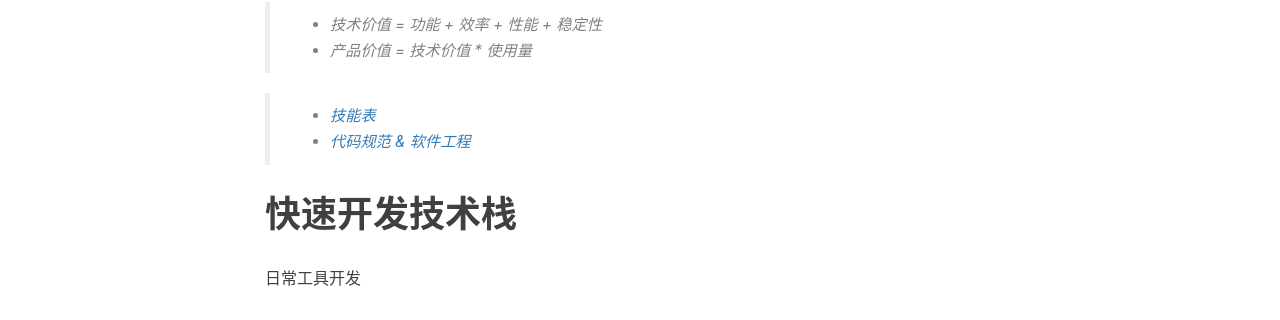
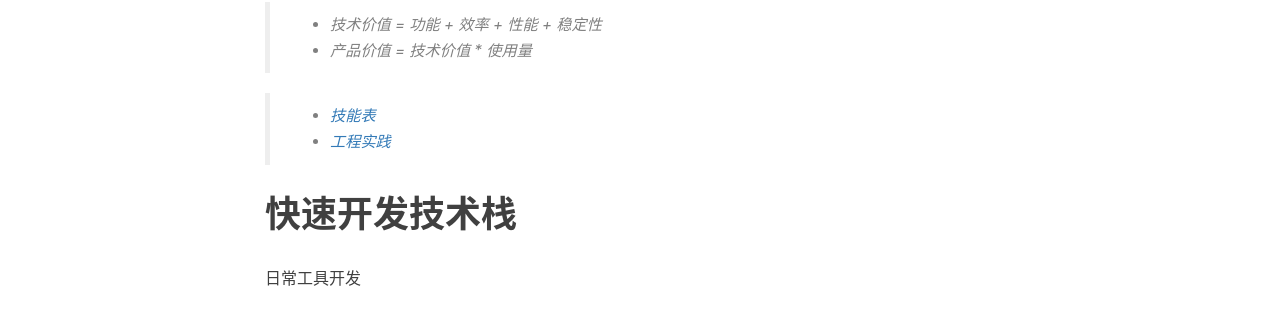
Before and after one commit to meetbill/meetbill.github.io, a Jekyll site: the page built from _posts/2016-05-31-note.md, in a window 1280 px wide. Shown: the part 716-1036 px from the top of the page. Built offline with Jekyll 4.4.1, drawn with Linux system fonts in a browser that asks for light colours; nearby versions of some CDN libraries; comment, search, counter and statistics services are not loaded.

Commit message:
[Changed]:update code_style to eng-practices

```diff
--- a/_posts/2016-05-31-note.md
+++ b/_posts/2016-05-31-note.md
@@ -18,7 +18,7 @@
 > * 产品价值 = 技术价值 * 使用量
 
 > * [技能表](https://github.com/meetbill/skill_sheet)
-> * [代码规范 & 软件工程](https://github.com/meetbill/code_style)
+> * [工程实践](https://github.com/meetbill/eng-practices)
 
 # 快速开发技术栈
 
```
